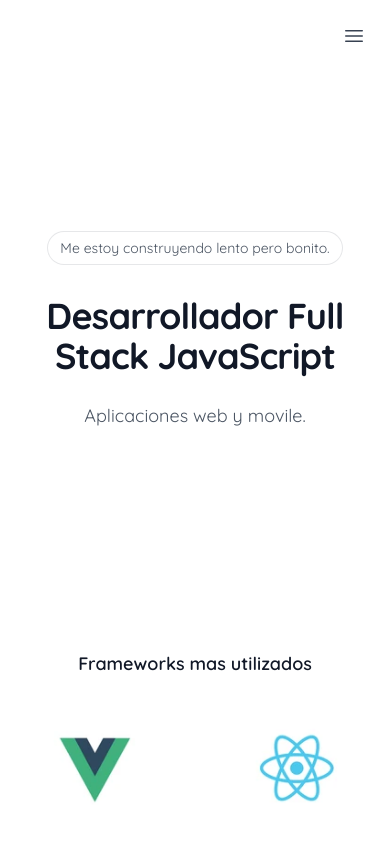
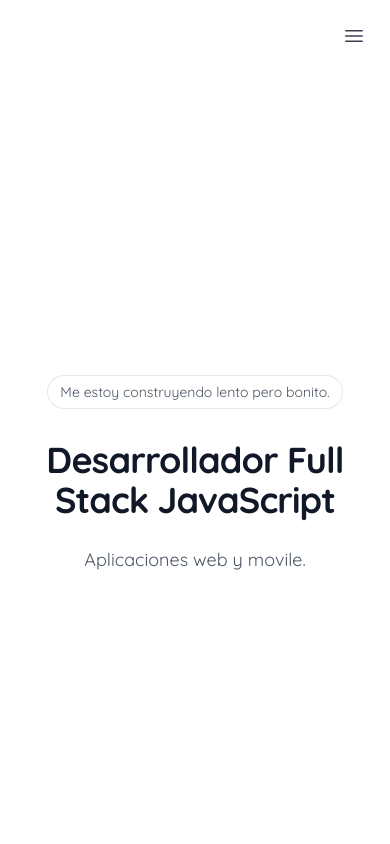
Before and after one commit to jplantes/me-web-site, a Vue app: page / in a window 390 px wide. Shown: the top 844 px of the page. Built offline with nearby package versions, Linux system fonts and the light colour scheme.

Commit message:
Estético Mobile

```diff
--- a/src/App.vue
+++ b/src/App.vue
@@ -56,7 +56,7 @@ import { GitHub, Code, Instagram, LinkedIn } from '@iconoir/vue'
   </header>
 
   <div class="relative isolate px-6 pt-14 lg:px-8">
-    <div class="mx-auto max-w-2xl py-44 sm:py-14 lg:py-56">
+    <div class="mx-auto max-w-2xl py-80 sm:py-14 lg:py-56">
       <div class="mb-8 flex justify-center">
         <div class="relative rounded-full px-3 py-1 text-sm leading-6 text-gray-600 ring-1 ring-gray-900/10 hover:ring-gray-900/20">
           Me estoy construyendo lento pero bonito.
```
